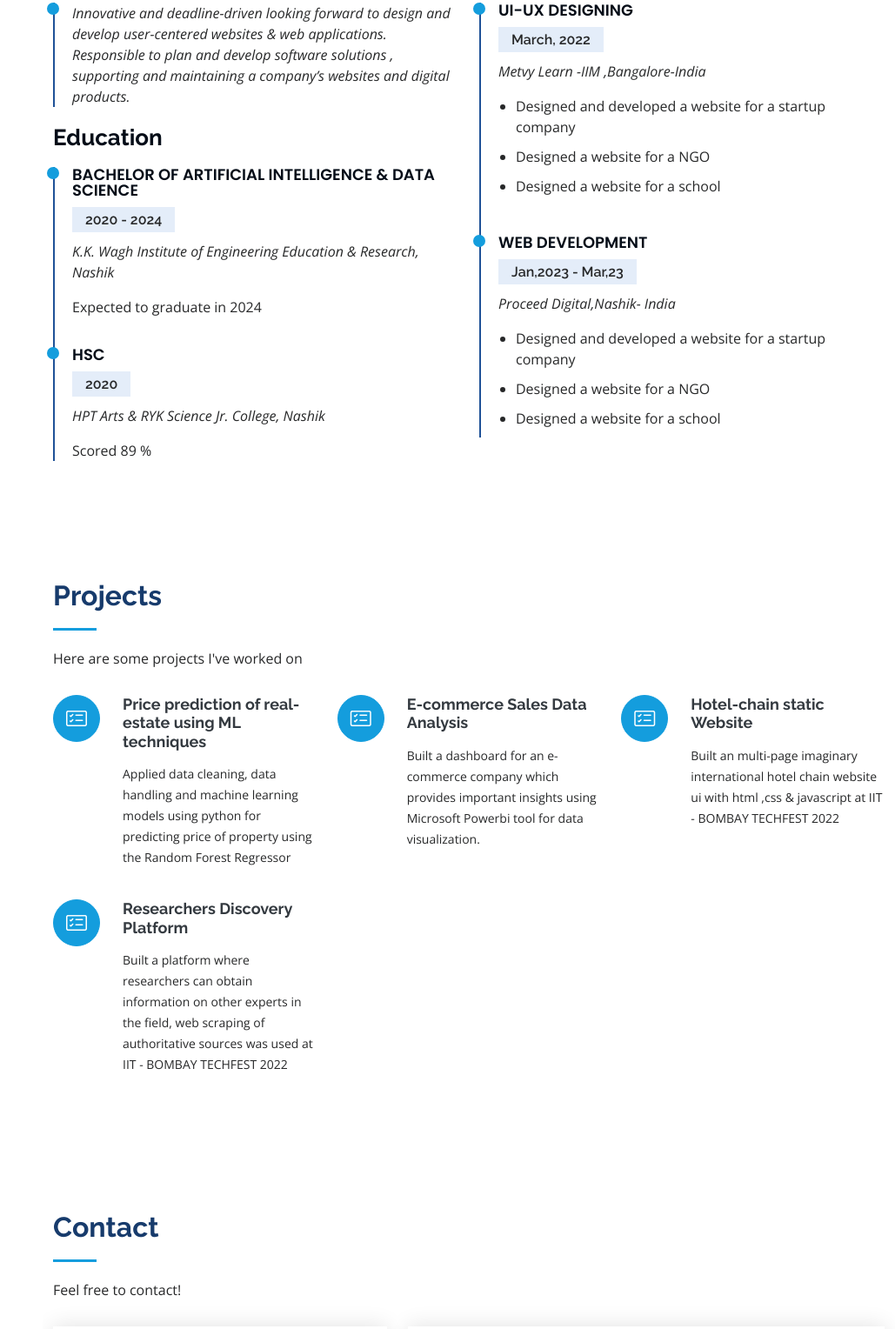
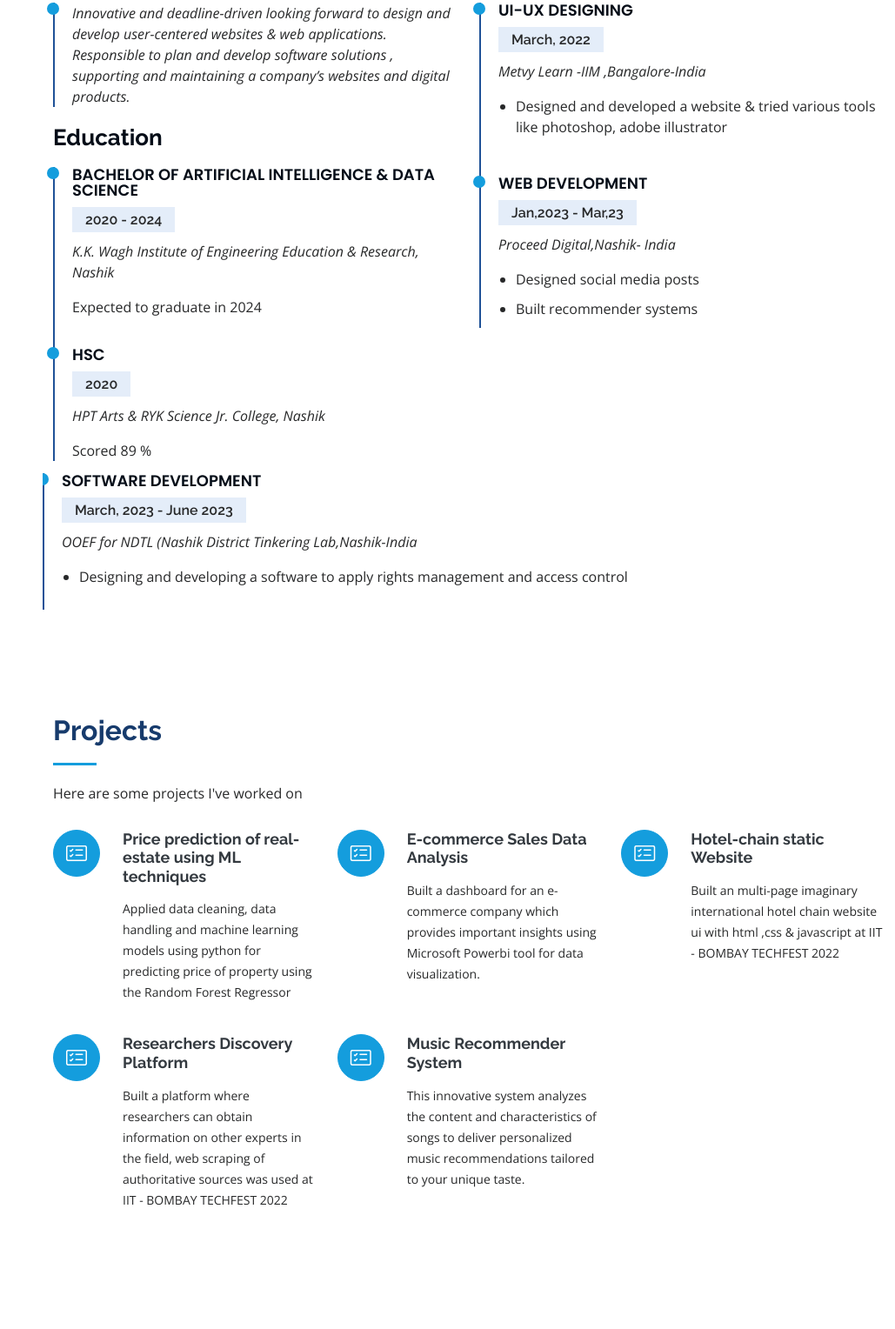
Before and after one commit to revakulkarni/revakulkarni02.github.io, a plain HTML site: page index.html in a window 1280 px wide. Shown: the part 2023-3551 px from the top of the page at 87% size, without its empty margins (251-1280 px from the left). Drawn offline with nearby package versions, Linux system fonts and the light colour scheme.

Commit message:
Update index.html

```diff
--- a/index.html
+++ b/index.html
@@ -100,7 +100,7 @@
               <div class="col-lg-6">
                 <ul>
                   <li><i class="bi bi-chevron-right"></i> <strong>Birthday:</strong> <span>10 April 2002</span></li>
-                  <li><i class="bi bi-chevron-right"></i> <strong>Website:</strong> <span>www.example.com</span></li>
+                  <li><i class="bi bi-chevron-right"></i> <strong>Website:</strong> <span>revakulkarni10.github.io/revakulkarni02.github.io/</span></li>
                   <li><i class="bi bi-chevron-right"></i> <strong>Phone:</strong> <span>+91 9359213942</span></li>
                   <li><i class="bi bi-chevron-right"></i> <strong>City:</strong> <span>Nashik, India</span></li>
                 </ul>
@@ -238,9 +238,7 @@
               <p><em>Metvy Learn -IIM ,Bangalore-India </em></p>
               <p>
                 <ul>
-                  <li>Designed and developed a website for a startup company</li>
-                  <li>Designed a website for a NGO</li>
-                  <li>Designed a website for a school</li>
+                  <li>Designed and developed a website & tried various tools like photoshop, adobe illustrator</li>
                 </ul>
               </div>
 
@@ -250,12 +248,21 @@
               <p><em>Proceed Digital,Nashik- India </em></p>
               <p>
                 <ul>
-                  <li>Designed and developed a website for a startup company</li>
-                  <li>Designed a website for a NGO</li>
-                  <li>Designed a website for a school</li>
+                  <li>Designed social media posts</li>
+                  <li>Built recommender systems</li>
                 </ul>
               </div>
             </div>
+
+          <div class="resume-item">
+              <h4>Software Development</h4>
+              <h5>March, 2023 - June 2023</h5>
+              <p><em>OOEF for NDTL (Nashik District Tinkering Lab,Nashik-India </em></p>
+              <p>
+                <ul>
+                  <li>Designing and developing a software to apply rights management and access control</li>
+                </ul>
+              </div>
 
 
 
@@ -297,6 +304,11 @@
             <div class="icon"><i class="bi bi-card-checklist"></i></div>
             <h4 class="title"><a href="">Researchers Discovery Platform</a></h4>
             <p class="description">Built a platform where researchers can obtain information on other experts in the field, web scraping of authoritative sources was used at IIT - BOMBAY TECHFEST 2022</p>
+          </div>
+           <div class="col-lg-4 col-md-6 icon-box" data-aos="fade-up" data-aos-delay="300">
+            <div class="icon"><i class="bi bi-card-checklist"></i></div>
+            <h4 class="title"><a href="">Music Recommender System</a></h4>
+            <p class="description">This innovative system analyzes the content and characteristics of songs to deliver personalized music recommendations tailored to your unique taste.</p>
           </div>
 
 
```
